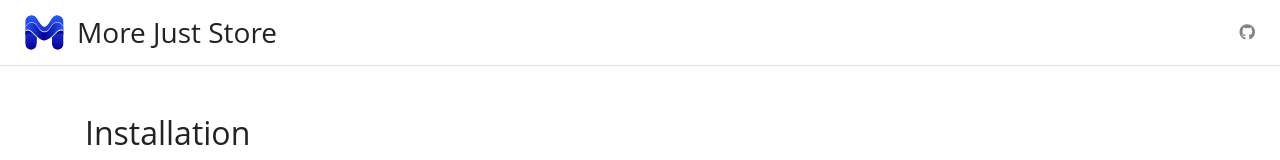
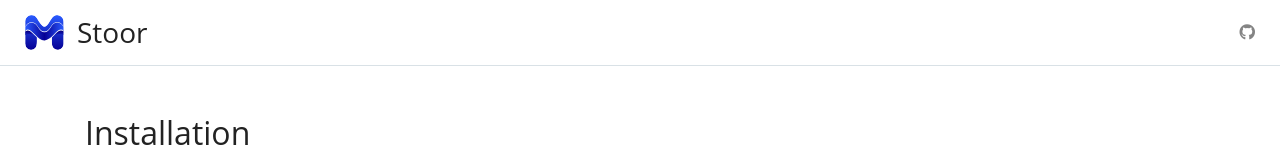
Before and after one commit to spectracoin/stoorme, a React (Create React App) app in the folder client/: page /docs in a window 1280 px wide. Shown: the top 160 px of the page. Built offline with nearby package versions, Linux system fonts and the light colour scheme.

Commit message:
Update Header.js

```diff
--- a/client/src/components/Header.js
+++ b/client/src/components/Header.js
@@ -11,7 +11,7 @@ export default function Header() {
           <div className="col-10 header-left-col">
             <Link to={process.env.PUBLIC_URL + '/'}>
               <img src={logo} alt="" width="49" height="35" />
-              <h1 className="title">More Just Store</h1>
+              <h1 className="title">Stoor</h1>
             </Link>
           </div>
           <div className="col-2">
```
